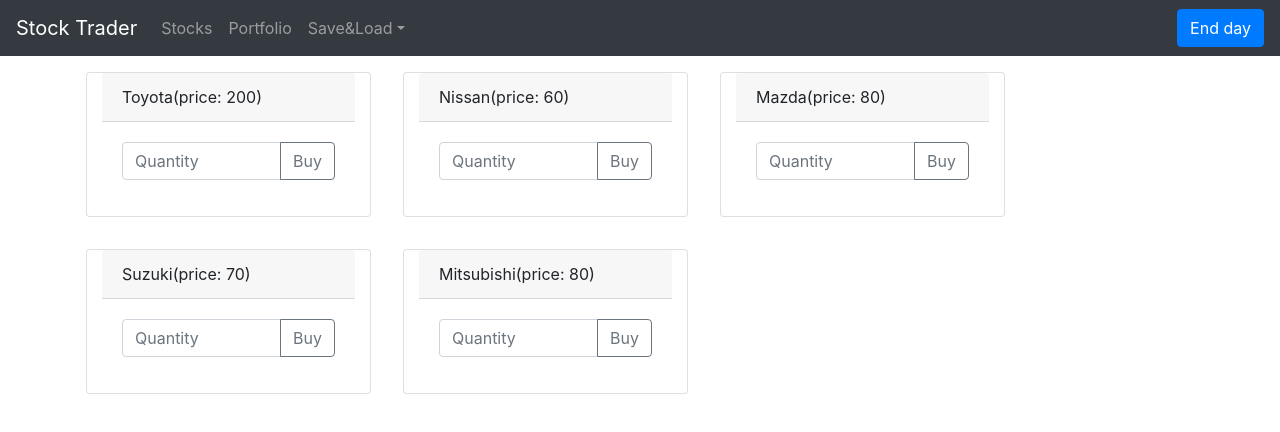
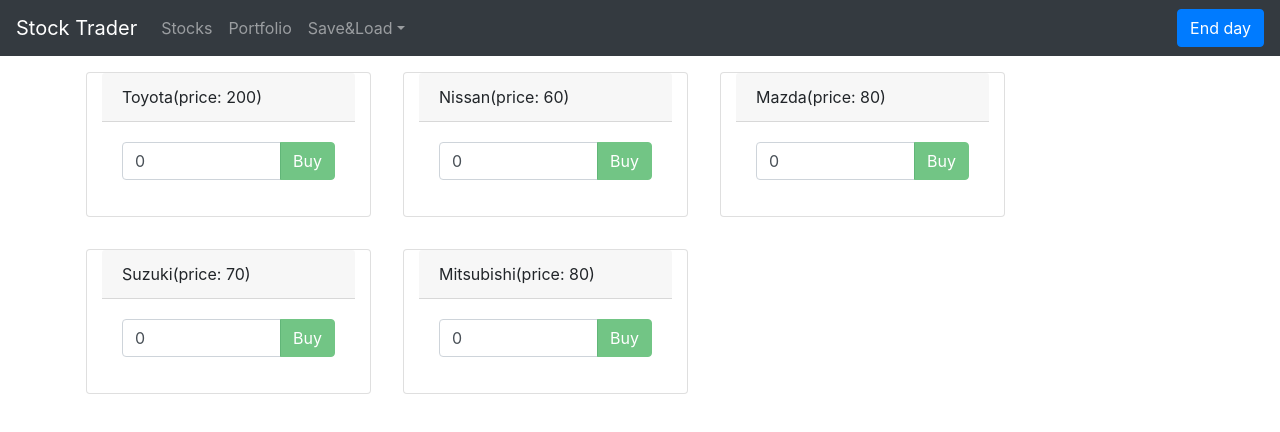
Before and after one commit to takuyakikuchi/vue-stock-trader, a Vue app: page /stocks in a window 1280 px wide. Shown: the top 432 px of the page. Built offline with nearby package versions, Linux system fonts and the light colour scheme.

Commit message:
added buy function

```diff
--- a/src/components/stocks/Stock.vue
+++ b/src/components/stocks/Stock.vue
@@ -4,14 +4,21 @@
     <div class="card-body">
       <div class="input-group mb-3">
         <input
-          type="text"
+          type="number"
           class="form-control"
           placeholder="Quantity"
           aria-label="Quantity"
           aria-describedby="button-addon2"
+          v-model="quantity"
         />
         <div class="input-group-append">
-          <button class="btn btn-outline-secondary" type="button" id="button-addon2">Buy</button>
+          <button
+            class="btn btn-success"
+            type="button"
+            id="button-addon2"
+            @click="buyStock"
+            :disabled="quantity <= 0"
+          >Buy</button>
         </div>
       </div>
     </div>
@@ -21,7 +28,23 @@
 <script>
 export default {
   name: "Stock",
-  props: ["stock"]
+  props: ["stock"],
+  data() {
+    return {
+      quantity: 0
+    };
+  },
+  methods: {
+    buyStock() {
+      const order = {
+        stockId: this.stock.id,
+        stockValue: this.stock.value,
+        stockQuantity: this.quantity
+      };
+      console.log(order);
+      this.quantity = 0;
+    }
+  }
 };
 </script>
 
```
